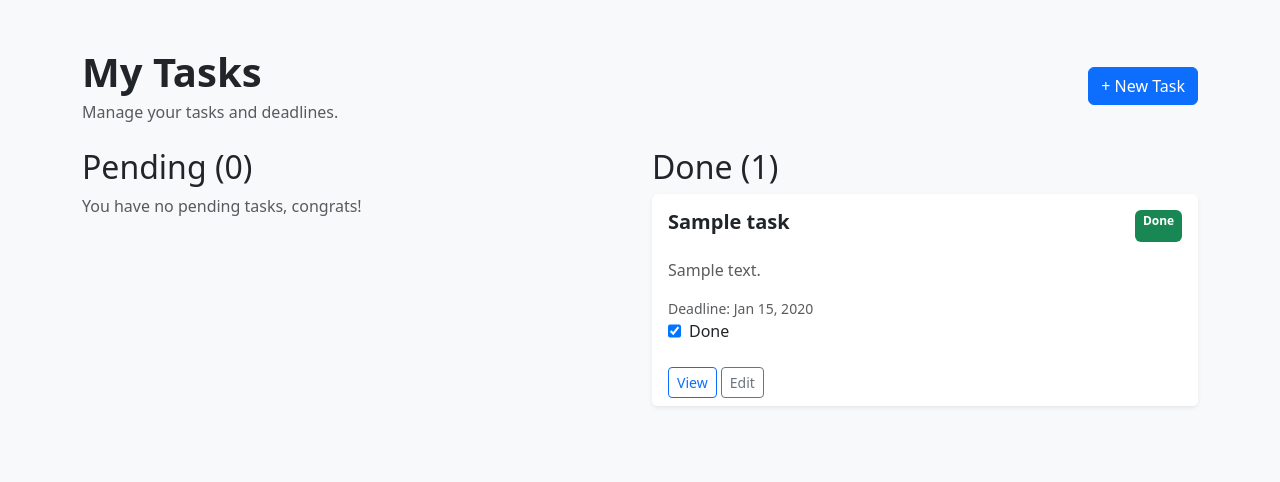
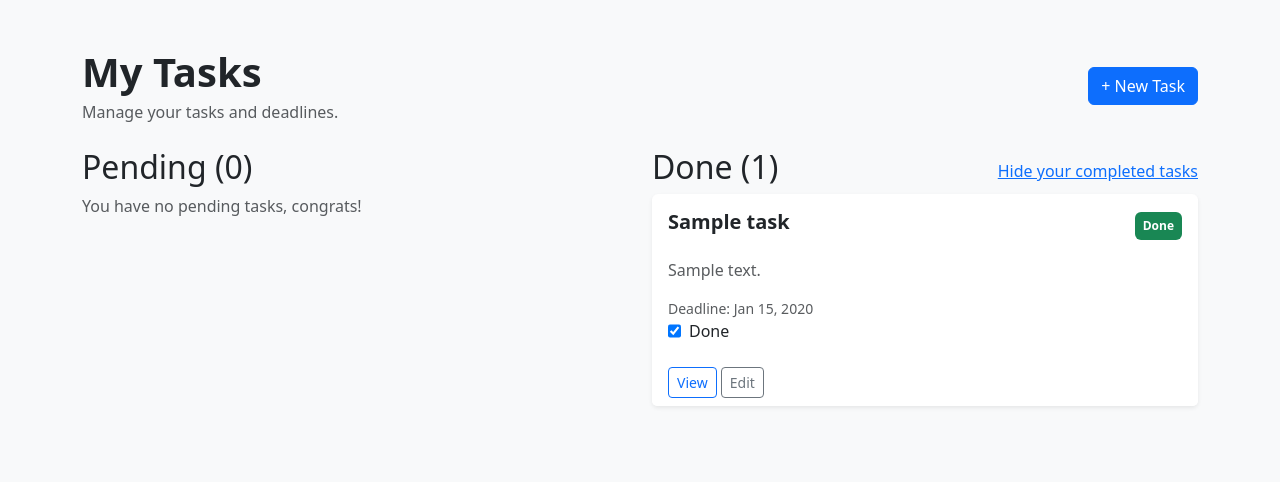
Before and after one commit to mrlopessil/taskmanager-app-django, a Django app: page /tasks/ in a window 1280 px wide. Shown: the part 56-538 px from the top of the page. Run offline with Django 5.2, Linux system fonts and the light colour scheme; a user stored in the database is signed in; tables that the repository leaves empty hold one stand-in row (values such as "Sample post").

Commit message:
style: improve task status badge styling

```diff
--- a/tasks/templates/tasks/task_list.html
+++ b/tasks/templates/tasks/task_list.html
@@ -66,13 +66,13 @@
 
                     <div class="card-body">
 
-                        <div class="d-flex justify-content-between">
+                        <div class="d-flex justify-content-between align-items-center">
 
                             <h5 class="card-title fw-bold">
                                 {{ task.title }}
                             </h5>
 
-                            <span class="badge text-bg-warning">
+                            <span class="badge text-bg-warning p-2"></>
                                 Pending
                             </span>
 
@@ -121,19 +121,23 @@
             </div>
 
             <div class="container p-0">
-                <h2>Done ({{ completed_tasks|length }})</h2>
+                <div class="d-flex justify-content-between align-items-center">
+                    <h2>Done ({{ completed_tasks|length }})</h2>
+                    <a href="">Hide your completed tasks</a>
+                </div>
+
                 {% for task in completed_tasks %}
                 <div class="card border-0 shadow-sm h-100 task-card mb-4">
 
                     <div class="card-body">
 
-                        <div class="d-flex justify-content-between">
+                        <div class="d-flex justify-content-between align-items-center">
 
                             <h5 class="card-title fw-bold">
                                 {{ task.title }}
                             </h5>
 
-                            <span class="badge text-bg-success">
+                            <span class="badge text-bg-success p-2">
                                 Done
                             </span>
 
```
